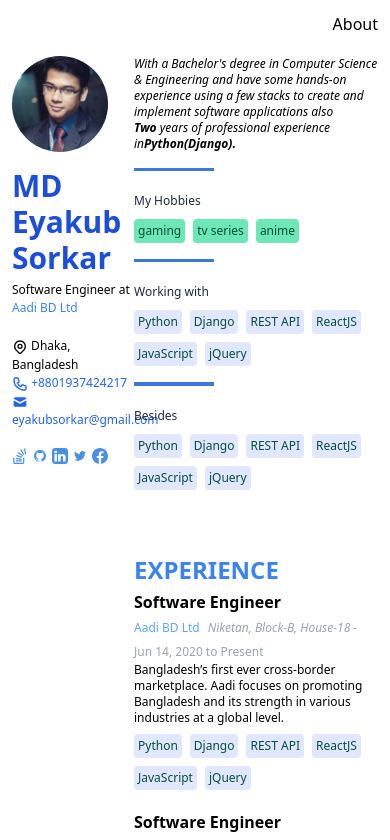
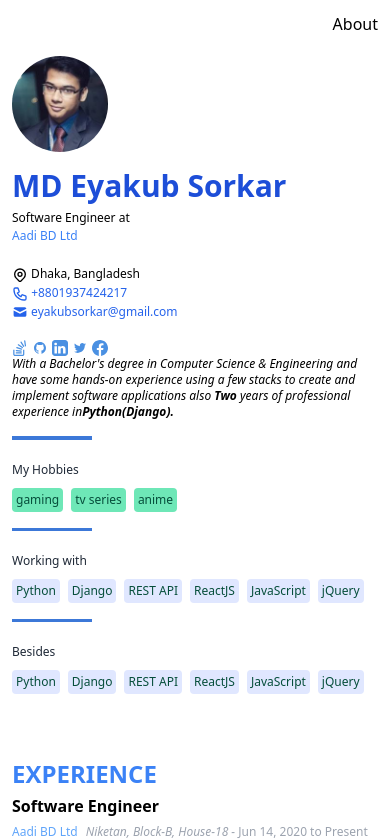
Before and after one commit to Eyakub/eyakub.me, a React (Create React App) app in the folder portfolio_react_api/: page / in a window 390 px wide. Shown: the top 840 px of the page. Built offline with nearby package versions, Linux system fonts and the light colour scheme.

Commit message:
done flex while its small screen but not les 640, need some solution

```diff
--- a/portfolio_react_api/src/App.js
+++ b/portfolio_react_api/src/App.js
@@ -3,7 +3,7 @@ import About from './pages/About';
 
 function App() {
   return (
-    <div className="App p-3 container mx-auto md:container md:mx-auto sm:container sm:mx-auto">
+    <div className="App p-3 lg:container mx-auto md:container md:mx-auto sm:container sm:mx-auto">
       <div className="grid grid-cols-1 justify-items-end">
         <ul className="list-none inline">
           <li>About</li>
--- a/portfolio_react_api/src/pages/About.jsx
+++ b/portfolio_react_api/src/pages/About.jsx
@@ -4,11 +4,11 @@ import DetailSection from "../components/Avator/Details";
 
 const About = () => {
   return (
-    <div className="grid grid-cols-12 lg:mx-48">
-      <div className="col-span-4">
+    <div className="lg:grid lg:grid-cols-12 lg:mx-48 md:flex md:flex-wrap sm:flex sm:flex-wrap">
+      <div className="lg:col-span-4 md:mb-12 sm:mb-10">
         <ProfileSection />
       </div>
-      <div className="col-span-8">
+      <div className="lg:col-span-8">
         <DetailSection />
       </div>
     </div>
```
